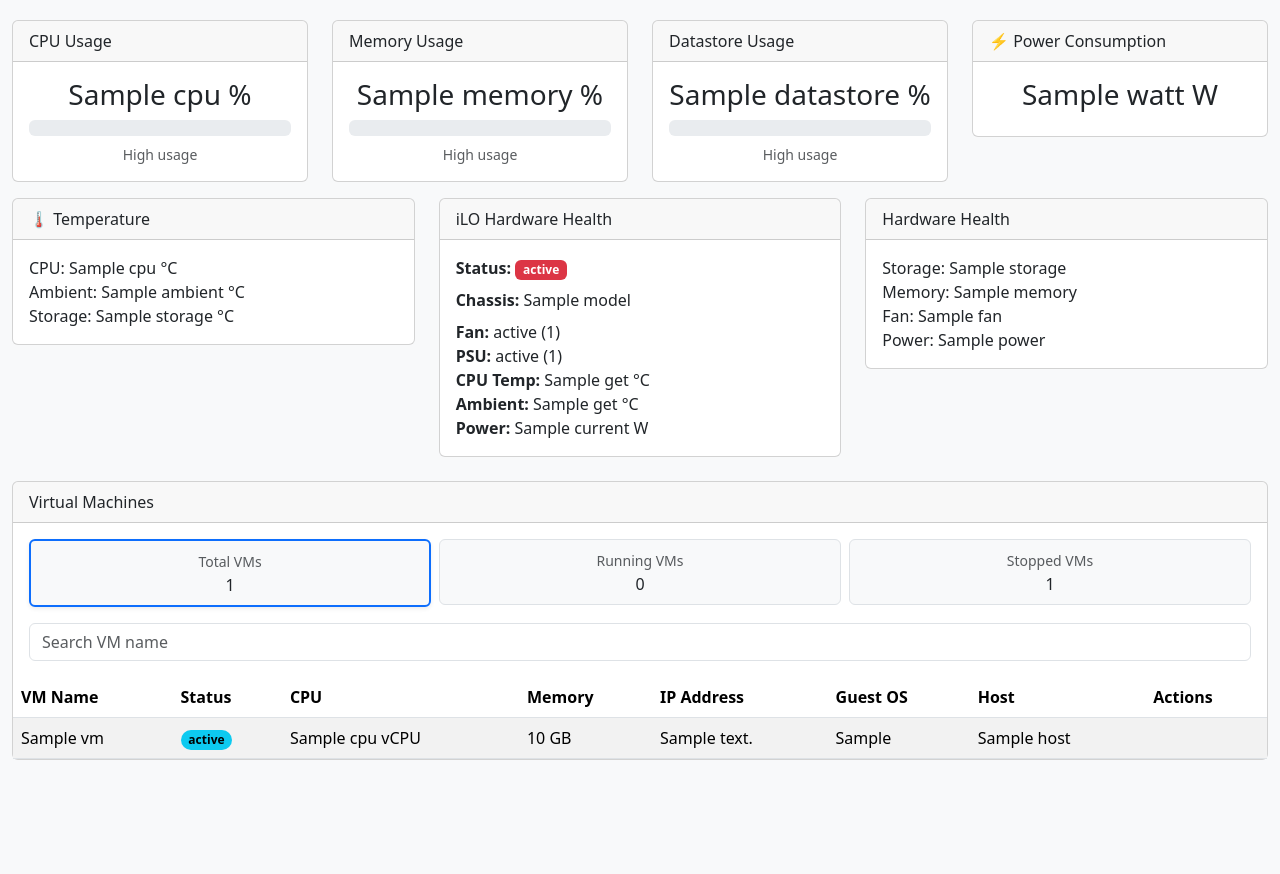
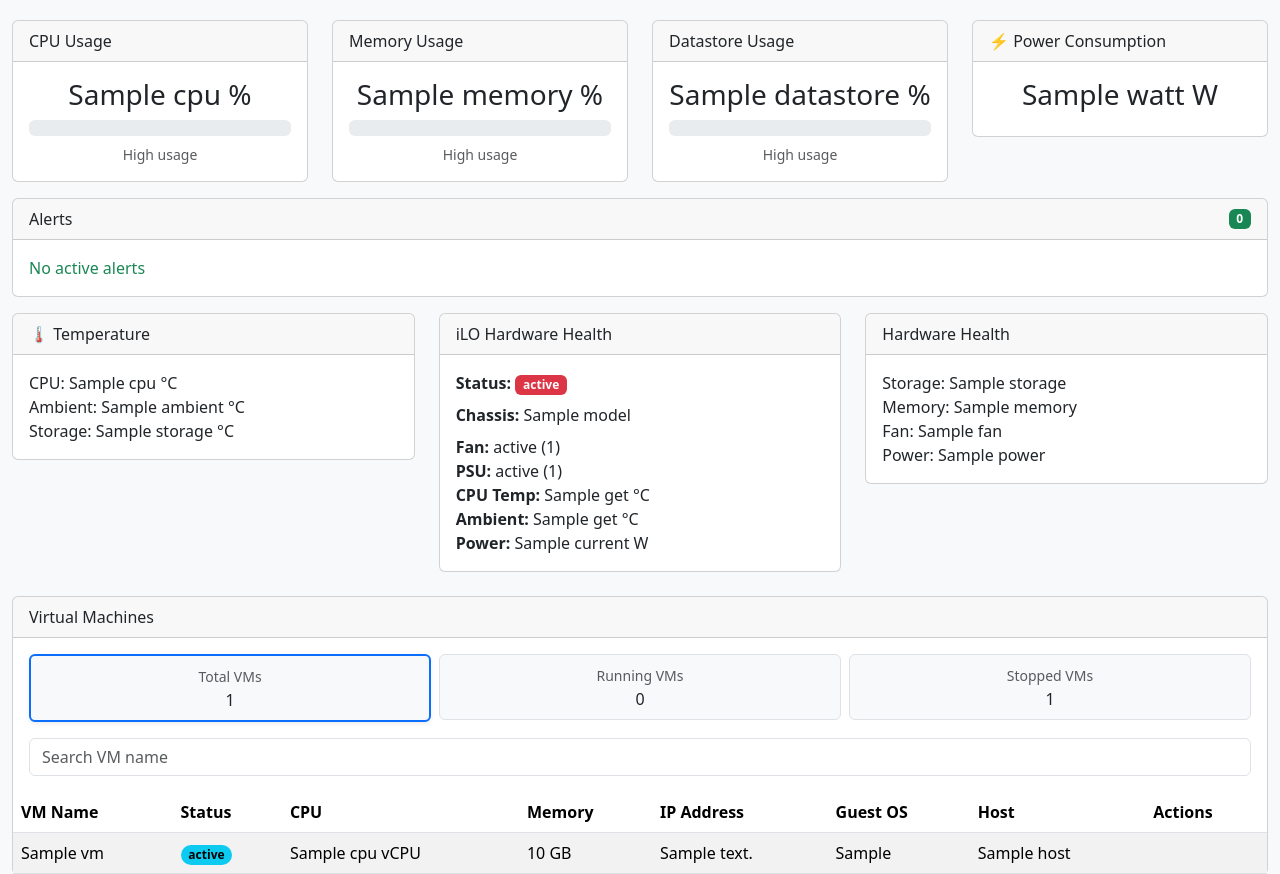
Before and after one commit to leekampgreen-hash/homelab-dashboard, a FastAPI app: template app/templates/index.html in a window 1280 px wide. Shown: the part 190-1064 px from the top of the page. Before the commit the page ends 950 px from the top, so only its background shows below. Run offline with FastAPI, Linux system fonts and the light colour scheme; the template is opened without the code that fills it: most values are stand-ins (such as "Sample title", 1, 10 or a date in 2020); data that the repository does not hold is empty; some libraries are stand-ins or nearby versions.

Commit message:
Add dashboard alert card

```diff
--- a/app/templates/components/footer_scripts.html
+++ b/app/templates/components/footer_scripts.html
@@ -102,6 +102,46 @@ function renderVmRows(vms) {
     filterVmRows();
 }
 
+function renderAlerts(alerts) {
+    const alertCount = document.getElementById("alert-count");
+    const alertList = document.getElementById("alert-list");
+
+    alertCount.innerText = alerts.length;
+    alertList.innerHTML = "";
+
+    if (alerts.length === 0) {
+        alertCount.className = "badge text-bg-success";
+        const emptyMessage = document.createElement("span");
+        emptyMessage.className = "text-success";
+        emptyMessage.innerText = "No active alerts";
+        alertList.appendChild(emptyMessage);
+        return;
+    }
+
+    alertCount.className = "badge text-bg-danger";
+
+    const list = document.createElement("div");
+    list.className = "list-group list-group-flush";
+
+    alerts.forEach(alert => {
+        const item = document.createElement("div");
+        const severity = document.createElement("span");
+        const source = document.createElement("strong");
+
+        item.className = "list-group-item px-0";
+        severity.className = alert.severity === "critical"
+            ? "badge text-bg-danger me-2"
+            : "badge text-bg-warning me-2";
+        severity.innerText = alert.severity;
+        source.innerText = `${alert.source}: `;
+
+        item.append(severity, source, alert.message);
+        list.appendChild(item);
+    });
+
+    alertList.appendChild(list);
+}
+
 function updateDashboardValues(data) {
     document.getElementById("cpu").innerText = `${data.summary.cpu} %`;
     document.getElementById("memory").innerText = `${data.summary.memory} %`;
@@ -122,6 +162,7 @@ async function refreshDashboard() {
         const data = await response.json();
         updateDashboardValues(data);
         renderVmRows(data.vm);
+        renderAlerts(data.alerts || []);
         secondsUntilRefresh = refreshInterval;
         updateRefreshCountdown();
     } catch (error) {
@@ -177,6 +218,7 @@ setActiveVmFilterCard(document.querySelector('[data-vm-filter="all"]'));
 renderVmActions();
 updateVmStatusSummary();
 updateRefreshCountdown();
+refreshDashboard();
 setInterval(() => {
     secondsUntilRefresh = Math.max(secondsUntilRefresh - 1, 0);
     updateRefreshCountdown();
--- a/app/templates/components/summary_cards.html
+++ b/app/templates/components/summary_cards.html
@@ -121,6 +121,24 @@
                 <h3 id="power">
                     {{ hardware.power.watt }} W
                 </h3>
+            </div>
+        </div>
+    </div>
+
+</div>
+
+
+<div class="row mt-3">
+
+    <div class="col-12">
+        <div class="card">
+            <div class="card-header d-flex justify-content-between align-items-center">
+                <span>Alerts</span>
+                <span id="alert-count" class="badge text-bg-success">0</span>
+            </div>
+
+            <div id="alert-list" class="card-body">
+                <span class="text-success">No active alerts</span>
             </div>
         </div>
     </div>
```
